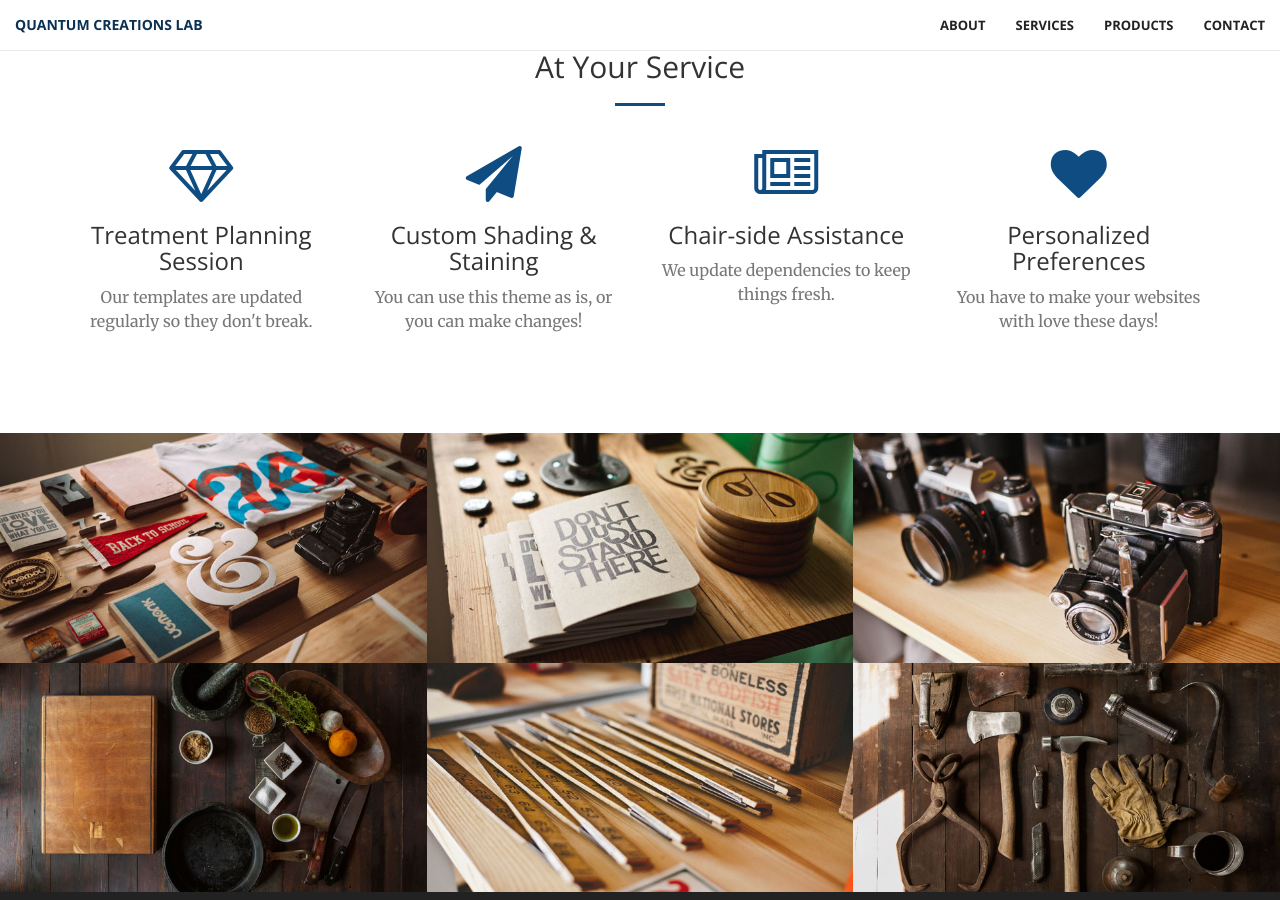
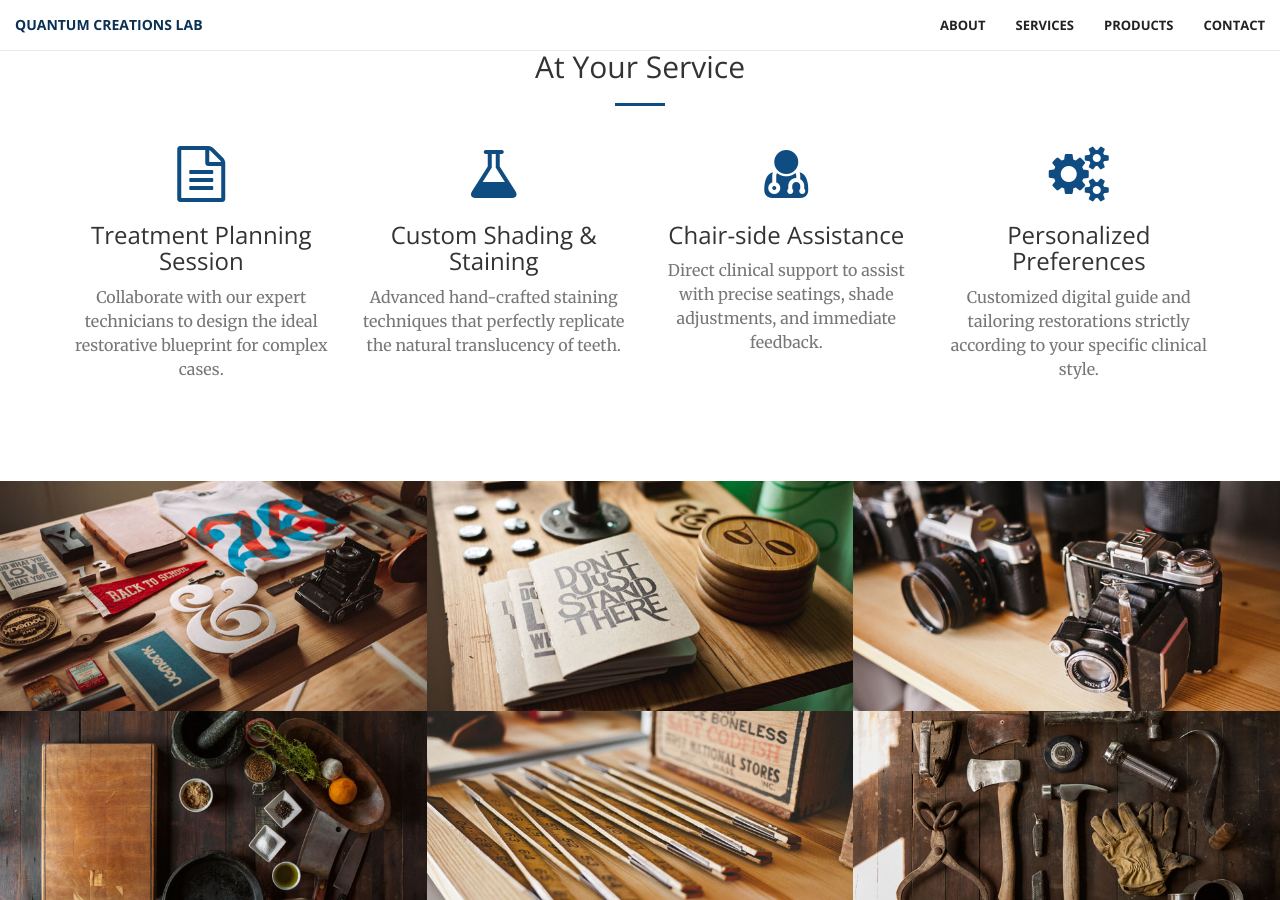
Before and after one commit to jj2hh/quantumlab, a Jekyll site: the page built from index.html, in a window 1280 px wide and 900 px high, scrolled down 1416 px. Built offline with Jekyll 4.4.1, drawn with Linux system fonts in a browser that asks for light colours.

Commit message:
Update services.html

```diff
--- a/_includes/services.html
+++ b/_includes/services.html
@@ -11,30 +11,30 @@
         <div class="row">
             <div class="col-lg-3 col-md-6 text-center">
                 <div class="service-box">
-                    <i class="fa fa-4x fa-diamond wow bounceIn text-primary"></i>
+                    <i class="fa fa-4x fa-file-text-o wow bounceIn text-primary"></i>
                     <h3>Treatment Planning Session</h3>
-                    <p class="text-muted">Our templates are updated regularly so they don't break.</p>
+                    <p class="text-muted">Collaborate with our expert technicians to design the ideal restorative blueprint for complex cases.</p>
                 </div>
             </div>
             <div class="col-lg-3 col-md-6 text-center">
                 <div class="service-box">
-                    <i class="fa fa-4x fa-paper-plane wow bounceIn text-primary" data-wow-delay=".1s"></i>
+                    <i class="fa fa-4x fa-flask wow bounceIn text-primary" data-wow-delay=".1s"></i>
                     <h3>Custom Shading & Staining</h3>
-                    <p class="text-muted">You can use this theme as is, or you can make changes!</p>
+                    <p class="text-muted">Advanced hand-crafted staining techniques that perfectly replicate the natural translucency of teeth.</p>
                 </div>
             </div>
             <div class="col-lg-3 col-md-6 text-center">
                 <div class="service-box">
-                    <i class="fa fa-4x fa-newspaper-o wow bounceIn text-primary" data-wow-delay=".2s"></i>
+                    <i class="fa fa-4x fa-user-md wow bounceIn text-primary" data-wow-delay=".2s"></i>
                     <h3>Chair-side Assistance</h3>
-                    <p class="text-muted">We update dependencies to keep things fresh.</p>
+                    <p class="text-muted">Direct clinical support to assist with precise seatings, shade adjustments, and immediate feedback.</p>
                 </div>
             </div>
             <div class="col-lg-3 col-md-6 text-center">
                 <div class="service-box">
-                    <i class="fa fa-4x fa-heart wow bounceIn text-primary" data-wow-delay=".3s"></i>
+                    <i class="fa fa-4x fa-cogs wow bounceIn text-primary" data-wow-delay=".3s"></i>
                     <h3>Personalized Preferences</h3>
-                    <p class="text-muted">You have to make your websites with love these days!</p>
+                    <p class="text-muted">Customized digital guide and tailoring restorations strictly according to your specific clinical style.</p>
                 </div>
             </div>
         </div>
```
